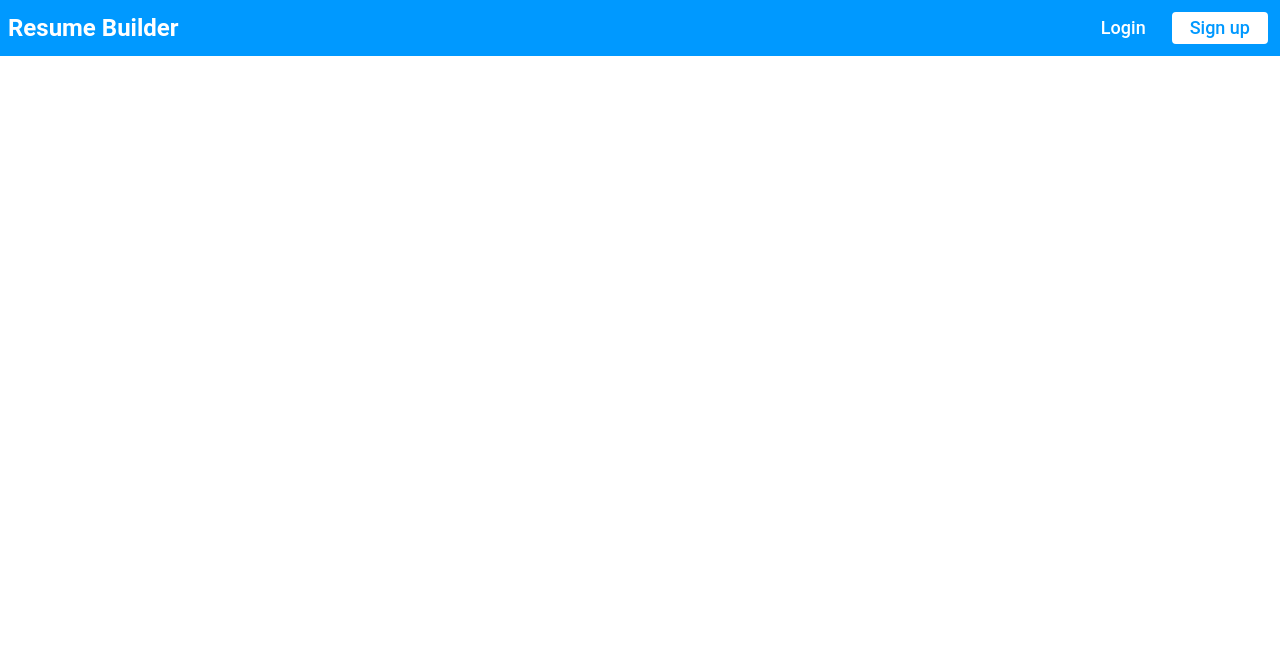
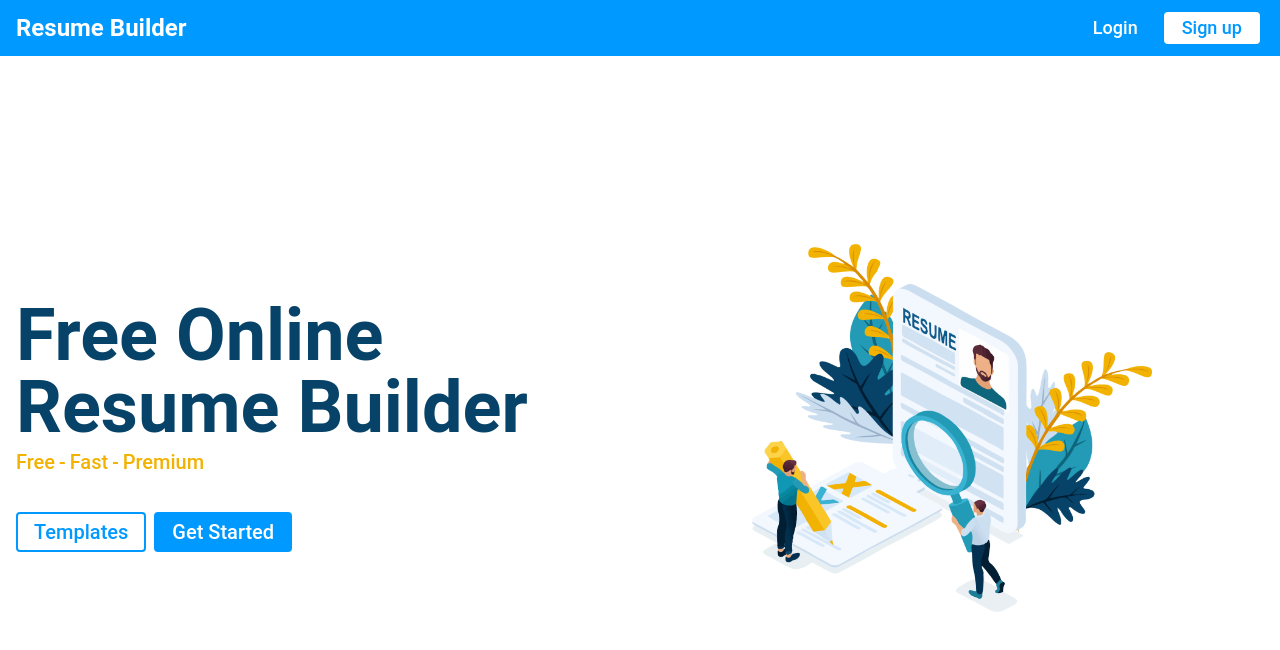
Before and after one commit to napstar-420/resume-builder, a React (Create React App) app: page / in a window 1280 px wide. Shown: the top 650 px of the page. Built offline with nearby package versions, Linux system fonts and the light colour scheme; the HTML template or start-up script is replaced by a standard one.

Commit message:
create hero section in home.jsx

```diff
--- a/src/routes/home.jsx
+++ b/src/routes/home.jsx
@@ -2,13 +2,14 @@ import React, { useState } from "react";
 import { GiHamburgerMenu } from "react-icons/gi";
 import { RiCloseCircleLine } from "react-icons/ri";
 import { Link } from "react-router-dom";
+import heroImage from '../assets/hero_image.png';
 
 export default function Home() {
   const [showNav, setShowNav] = useState(false);
   return (
-    <main>
-      <header className='bg-mainBlue flex justify-between items-center px-2 py-2'>
-        <h2 className='font-roboto font-semibold text-2xl text-white'>
+    <section>
+      <header className='bg-mainBlue flex justify-between items-center px-2 md:px-4 py-2 h-14'>
+        <h2 className='font-semibold text-2xl text-white'>
           Resume Builder
         </h2>
         <button
@@ -35,7 +36,29 @@ export default function Home() {
           </div>
         </nav>
       </header>
-    </main>
+      <main style={{minHeight: 'calc(100vh - 3.5rem)', gridTemplateRows: '1fr auto auto auto 1fr'}} className='w-srceen px-2 md:px-4 py-1 flex flex-col justify-center items-center text-center md:text-left md:grid grid-cols-2 place-items-start'>
+        <span></span>
+        <h1 className='text-4xl sm:text-5xl lg:text-7xl font-semibold text-darkBlue md:self-end'>
+            Free Online<br />
+            Resume Builder
+        </h1>
+        <ul className='flex items-center text-mainYellow gap-1 my-1 md:mb-8'>
+            <li className='sm:text-xl md:font-medium'>Free</li>
+            <span className='sm:text-xl md:font-medium'>-</span>
+            <li className='sm:text-xl md:font-medium'>Fast</li>
+            <span className='sm:text-xl md:font-medium'>-</span>
+            <li className='sm:text-xl md:font-medium'>Premium</li>
+        </ul>
+        <div className="hero_image_wrapper w-[250px] sm:w-[300px] lg:w-[400px] my-4 col-start-2 col-end-3 row-start-1 row-end-6 justify-self-center">
+            <img src={heroImage} alt='resume vector art' className="w-full"/>
+        </div>
+        <div className="flex flex-wrap items-center justify-center md:self-start">
+            <Link to='templates' className="border-btn md:ml-0">Templates</Link>
+            <Link to='edit/personal-info' className="normal-btn md:mr-0">Get Started</Link>
+        </div>
+        <span></span>
+      </main>
+    </section>
   );
 }
 
@@ -52,7 +75,7 @@ function MobileNav({ showNav, setShowNav }) {
       } w-screen min-h-screen p-2 sm:hidden flex flex-col justify-between transition-all`}
     >
       <div className='flex justify-between'>
-        <h3 className='text-2xl font-roboto font-semibold text-darkBlue bg-white'>
+        <h3 className='text-2xl font-semibold text-darkBlue bg-white'>
           Resume builder
         </h3>
         <button
```
Also changed, not shown: src/assets/hero_image.png (added).
